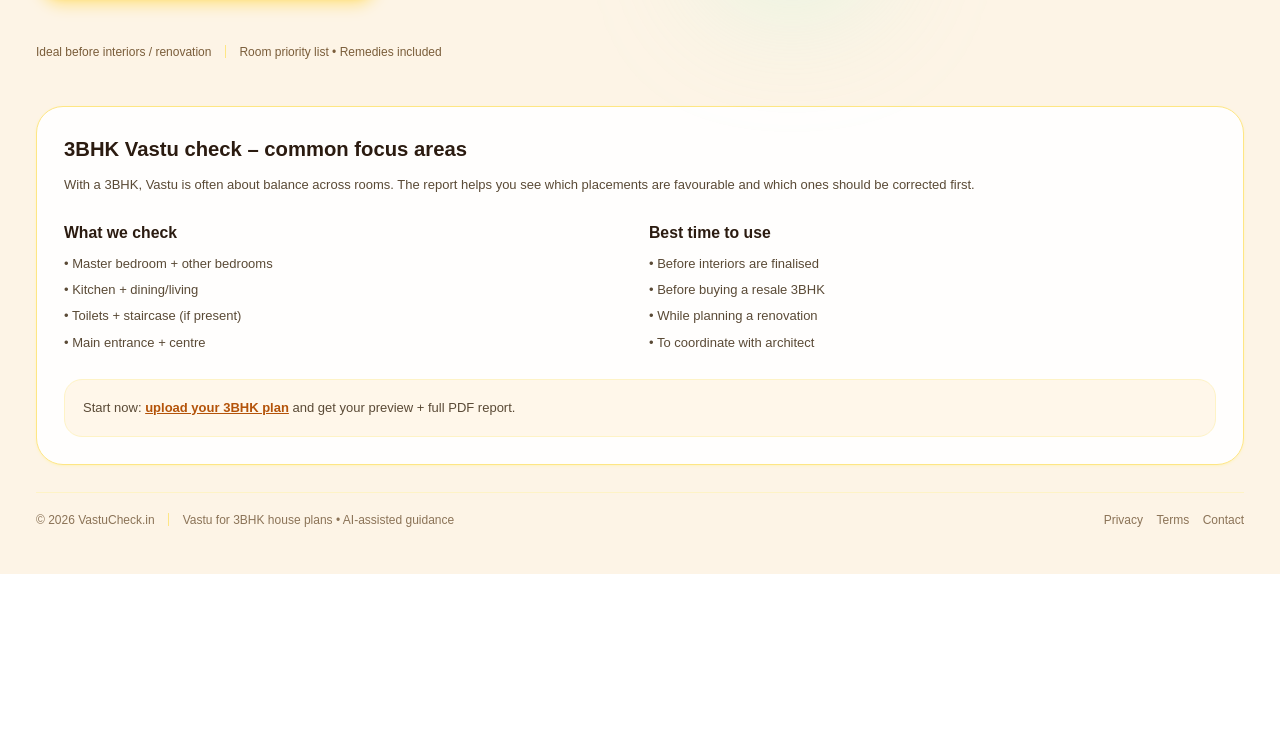
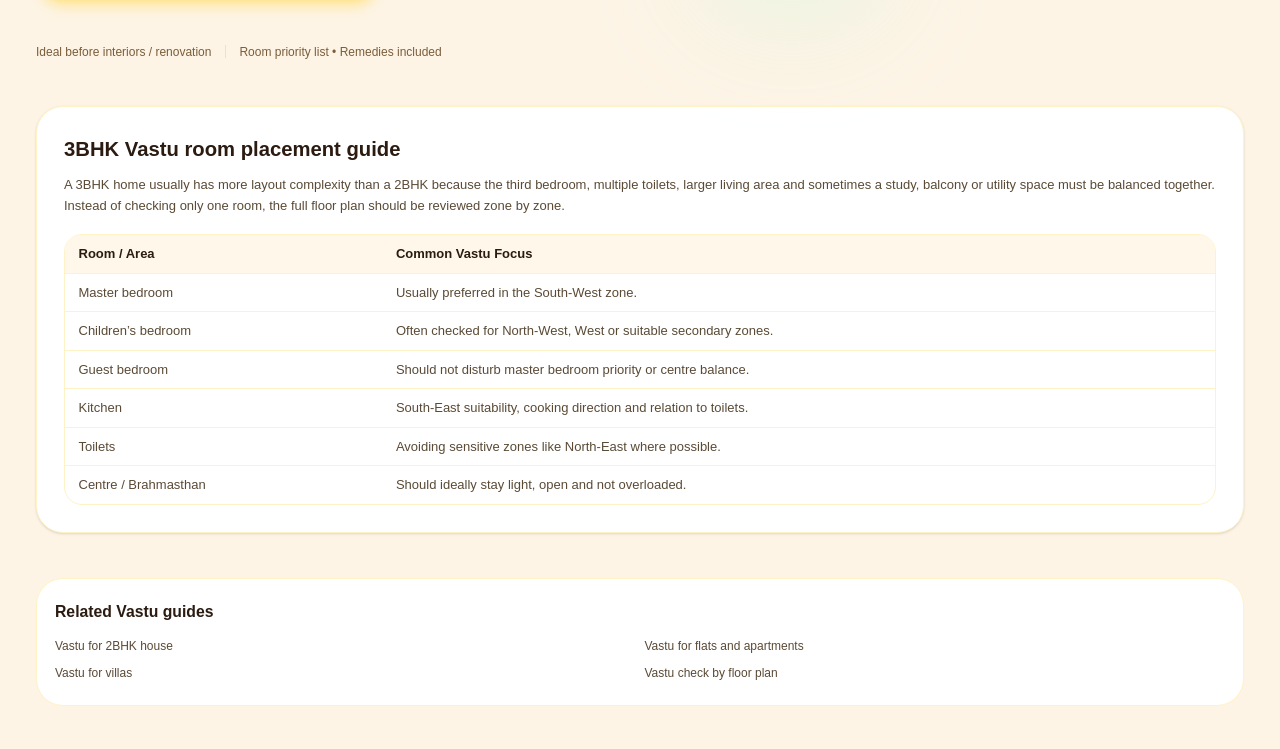
Before and after one commit to manojkumar3692/vastuAI, a Next.js app: page /vastu-for-3bhk-house in a window 1280 px wide. Shown: the part 695-1444 px from the top of the page. Before the commit the page ends 1269 px from the top, so only its background shows below. Built offline with nearby package versions, Linux system fonts and the light colour scheme; a web font is replaced by a local one.

Commit message:
seo changes 16_july_26

```diff
--- a/src/app/cancellations-and-refunds/page.tsx
+++ b/src/app/cancellations-and-refunds/page.tsx
@@ -79,10 +79,10 @@ export default function CancellationsRefundsPage() {
               <p className="mt-2 text-[13px] text-[#5a4a36] sm:text-[14px]">
                 you can write to us at{" "}
                 <a
-                  href="mailto:manoj.officialmail@gmail.com"
+                  href="mailto:houseofeonindia@gmail.com"
                   className="font-semibold text-emerald-700 underline underline-offset-2"
                 >
-                  manoj.officialmail@gmail.com
+                  houseofeonindia@gmail.com
                 </a>{" "}
                 with your{" "}
                 <span className="font-semibold">
--- a/src/app/contact/page.tsx
+++ b/src/app/contact/page.tsx
@@ -35,10 +35,10 @@ export default function ContactPage() {
               <p className="mt-1 text-[13px] text-[#5a4a36] sm:text-[14px]">
                 Write to us at{" "}
                 <a
-                  href="mailto:manoj.officialmail@gmail.com"
+                  href="mailto:houseofeonindia@gmail.com"
                   className="font-semibold text-emerald-700 underline underline-offset-2"
                 >
-                  manoj.officialmail@gmail.com
+                  houseofeonindia@gmail.com
                 </a>{" "}
                 for:
               </p>
--- a/src/app/page.tsx
+++ b/src/app/page.tsx
@@ -511,6 +511,27 @@ export default function HomePage() {
           </div>
         </section>
 
+        <section className="mt-10 rounded-3xl border border-amber-100 bg-white/90 px-4 py-5">
+  <h2 className="text-base font-semibold text-amber-900">
+    Check Vastu by home type
+  </h2>
+
+  <div className="mt-3 grid gap-2 text-[13px] text-amber-800 sm:grid-cols-2">
+    <a href="/vastu-for-2bhk-house" className="hover:underline">
+      Vastu for 2BHK house plan
+    </a>
+    <a href="/vastu-for-3bhk-house" className="hover:underline">
+      Vastu for 3BHK house plan
+    </a>
+    <a href="/vastu-for-flats" className="hover:underline">
+      Vastu for flats and apartments
+    </a>
+    <a href="/vastu-for-villas" className="hover:underline">
+      Vastu for villas and independent houses
+    </a>
+  </div>
+</section>
+
         {/* SEO CONTENT – Vastu for flats & villas */}
         <section className="mt-10 grid gap-6 rounded-3xl border border-amber-100 bg-white/80 px-4 py-6 text-[13px] text-amber-900 shadow-sm shadow-amber-100 sm:grid-cols-2 sm:px-6">
           <div>
@@ -630,7 +651,6 @@ export default function HomePage() {
         </section>
 
 {/* Explore more tools & property guides */}
-{/* Explore more tools & property guides */}
 <section className="mt-10 rounded-3xl border border-amber-100 bg-white/90 px-4 py-5">
   <h3 className="text-sm font-semibold text-amber-900">
     Explore Vastu tools & guides
--- a/src/app/shipping-policy/page.tsx
+++ b/src/app/shipping-policy/page.tsx
@@ -75,10 +75,10 @@ export default function ShippingPolicyPage() {
               <p className="mt-2 text-[13px] text-[#5a4a36] sm:text-[14px]">
                 You can email us at{" "}
                 <a
-                  href="mailto:manoj.officialmail@gmail.com"
+                  href="mailto:houseofeonindia@gmail.com"
                   className="font-semibold text-[#b05a12] underline underline-offset-2 hover:text-[#8a3f07]"
                 >
-                  manoj.officialmail@gmail.com
+                  houseofeonindia@gmail.com
                 </a>
                 . We will verify your details and help you with a fresh download
                 link or a copy of your report, wherever applicable.
--- a/src/app/vastu-for-2bhk-house/page.tsx
+++ b/src/app/vastu-for-2bhk-house/page.tsx
@@ -56,8 +56,7 @@ export default function VastuFor2BHKPage() {
         name: "What rooms are typically checked in a 2BHK Vastu report?",
         acceptedAnswer: {
           "@type": "Answer",
-          text:
-            "A 2BHK Vastu report typically checks the main entrance, living area, kitchen, master bedroom, second bedroom, toilets, pooja space (if any) and the Brahmasthan (centre).",
+          text: "A 2BHK Vastu report typically checks the main entrance, living area, kitchen, master bedroom, second bedroom, toilets, pooja space (if any) and the Brahmasthan (centre).",
         },
       },
       {
@@ -65,8 +64,7 @@ export default function VastuFor2BHKPage() {
         name: "Does this work for 2BHK flats and 2BHK independent houses?",
         acceptedAnswer: {
           "@type": "Answer",
-          text:
-            "Yes. Upload a clear 2D floor plan, set the correct North orientation and centre, then tag rooms. The engine maps each room into NE/SE/SW/NW zones and produces a score and verdicts.",
+          text: "Yes. Upload a clear 2D floor plan, set the correct North orientation and centre, then tag rooms. The engine maps each room into NE/SE/SW/NW zones and produces a score and verdicts.",
         },
       },
       {
@@ -74,8 +72,7 @@ export default function VastuFor2BHKPage() {
         name: "Can I use this before finalising my 2BHK plan with an architect?",
         acceptedAnswer: {
           "@type": "Answer",
-          text:
-            "Yes. The best time to run a Vastu check is before construction or major renovation so you can adjust room placements early and avoid costly changes later.",
+          text: "Yes. The best time to run a Vastu check is before construction or major renovation so you can adjust room placements early and avoid costly changes later.",
         },
       },
       {
@@ -83,8 +80,7 @@ export default function VastuFor2BHKPage() {
         name: "Do I need a Vastu consultant after this report?",
         acceptedAnswer: {
           "@type": "Answer",
-          text:
-            "Many people use the PDF report as a practical guide. If you want deeper consultation, you can share the structured PDF with a Vastu consultant or architect to discuss changes.",
+          text: "Many people use the PDF report as a practical guide. If you want deeper consultation, you can share the structured PDF with a Vastu consultant or architect to discuss changes.",
         },
       },
     ],
@@ -119,10 +115,16 @@ export default function VastuFor2BHKPage() {
           </div>
 
           <nav className="hidden items-center gap-4 text-xs sm:flex">
-            <a href="/" className="text-[11px] text-[#6b5340] hover:text-[#b65c10]">
+            <a
+              href="/"
+              className="text-[11px] text-[#6b5340] hover:text-[#b65c10]"
+            >
               Home
             </a>
-            <a href="/vastu" className="text-[11px] text-[#6b5340] hover:text-[#b65c10]">
+            <a
+              href="/vastu"
+              className="text-[11px] text-[#6b5340] hover:text-[#b65c10]"
+            >
               Start VastuCheck
             </a>
             <a
@@ -137,7 +139,10 @@ export default function VastuFor2BHKPage() {
             >
               Vastu for Villas
             </a>
-            <a href="/contact" className="text-[11px] text-[#6b5340] hover:text-[#b65c10]">
+            <a
+              href="/contact"
+              className="text-[11px] text-[#6b5340] hover:text-[#b65c10]"
+            >
               Contact
             </a>
           </nav>
@@ -148,7 +153,9 @@ export default function VastuFor2BHKPage() {
           <div className="space-y-7">
             <div className="inline-flex items-center gap-2 rounded-full border border-amber-200 bg-white/80 px-4 py-1.5 text-xs text-[#8b5a1b] shadow-sm shadow-amber-100 sm:text-sm">
               <span className="inline-flex h-1.5 w-1.5 animate-pulse rounded-full bg-emerald-500" />
-              <span>2BHK Vastu check • Room-wise verdicts • Downloadable PDF</span>
+              <span>
+                2BHK Vastu check • Room-wise verdicts • Downloadable PDF
+              </span>
             </div>
 
             <div className="space-y-4">
@@ -160,16 +167,23 @@ export default function VastuFor2BHKPage() {
                 using your floor plan.
               </h1>
               <p className="max-w-xl text-[14px] leading-relaxed text-[#5a4a36] sm:text-[15px]">
-                Upload your 2BHK floor plan, set North and the centre, then tag your rooms.
-                VastuCheck maps each room into NE/SE/SW/NW zones and generates a
-                <strong className="font-semibold text-[#b45309]"> Vastu score + room-wise verdicts</strong>{" "}
-                with practical remedies. Share the PDF with your family or architect.
+                Upload your 2BHK floor plan, set North and the centre, then tag
+                your rooms. VastuCheck maps each room into NE/SE/SW/NW zones and
+                generates a
+                <strong className="font-semibold text-[#b45309]">
+                  {" "}
+                  Vastu score + room-wise verdicts
+                </strong>{" "}
+                with practical remedies. Share the PDF with your family or
+                architect.
               </p>
               <p className="max-w-xl text-[14px] text-[#5a4a36]">
                 If you are searching for <strong>Vastu for 2BHK flat</strong> or
-<strong>2BHK apartment Vastu</strong>, the key factors include kitchen direction,
-master bedroom placement, toilet zones and entrance location. A floor-plan based
-Vastu check gives a clearer answer than general tips, especially for compact 2BHK layouts.
+                <strong>2BHK apartment Vastu</strong>, the key factors include
+                kitchen direction, master bedroom placement, toilet zones and
+                entrance location. A floor-plan based Vastu check gives a
+                clearer answer than general tips, especially for compact 2BHK
+                layouts.
               </p>
             </div>
 
@@ -178,7 +192,9 @@ Vastu check gives a clearer answer than general tips, especially for compact 2BH
                 <p className="mb-1 text-[10px] uppercase tracking-[0.18em] text-[#b65c10]/80">
                   Best for
                 </p>
-                <p className="text-lg font-semibold text-[#166534]">2BHK layout</p>
+                <p className="text-lg font-semibold text-[#166534]">
+                  2BHK layout
+                </p>
                 <p className="mt-1 text-[12px] text-[#6b5340]">
                   Works for flats and independent 2BHK houses.
                 </p>
@@ -188,7 +204,9 @@ Vastu check gives a clearer answer than general tips, especially for compact 2BH
                 <p className="mb-1 text-[10px] uppercase tracking-[0.18em] text-[#15803d]/80">
                   Facing
                 </p>
-                <p className="text-lg font-semibold text-[#15803d]">All directions</p>
+                <p className="text-lg font-semibold text-[#15803d]">
+                  All directions
+                </p>
                 <p className="mt-1 text-[12px] text-[#6b5340]">
                   East / North / West / South facing supported.
                 </p>
@@ -198,7 +216,9 @@ Vastu check gives a clearer answer than general tips, especially for compact 2BH
                 <p className="mb-1 text-[10px] uppercase tracking-[0.18em] text-[#b65c10]/80">
                   Output
                 </p>
-                <p className="text-lg font-semibold text-[#b45309]">PDF report</p>
+                <p className="text-lg font-semibold text-[#b45309]">
+                  PDF report
+                </p>
                 <p className="mt-1 text-[12px] text-[#6b5340]">
                   Room-wise verdicts + remedies you can act on.
                 </p>
@@ -228,14 +248,9 @@ Vastu check gives a clearer answer than general tips, especially for compact 2BH
               <span className="h-3 w-px bg-amber-200" />
               <span>Digital blueprint • Sharable PDF</span>
             </div>
-            <div className="flex flex-wrap items-center gap-3 pt-3 text-[11px] text-[#7a5d3a] sm:text-[12px]">
-  <span>Useful before construction or renovation</span>
-  <span className="h-3 w-px bg-amber-200" />
-  <span>Digital blueprint • Sharable PDF</span>
-</div>
-
             <p className="text-[12px] text-[#7a5d3a]">
-  Most searched: 2BHK Vastu for east-facing, north-facing & apartment layouts.
+              Most searched: 2BHK Vastu for east-facing, north-facing &
+              apartment layouts.
             </p>
           </div>
 
@@ -252,8 +267,12 @@ Vastu check gives a clearer answer than general tips, especially for compact 2BH
               <div className="mt-3 space-y-2 rounded-2xl border border-amber-100 bg-white/95 p-3 text-[12px] text-[#3f3a34] shadow-sm">
                 <div className="flex items-baseline justify-between gap-3">
                   <div>
-                    <p className="text-[11px] text-[#7c5b2e]">Overall Vastu score</p>
-                    <p className="mt-1 text-xl font-semibold text-[#15803d]">74 / 100</p>
+                    <p className="text-[11px] text-[#7c5b2e]">
+                      Overall Vastu score
+                    </p>
+                    <p className="mt-1 text-xl font-semibold text-[#15803d]">
+                      74 / 100
+                    </p>
                     <p className="text-[11px] text-[#166534]">
                       Strong zones, a few practical fixes suggested.
                     </p>
@@ -273,7 +292,9 @@ Vastu check gives a clearer answer than general tips, especially for compact 2BH
 
               <div className="mt-4 space-y-1 text-[11px] text-[#7c5b2e]">
                 <p>Run the same check on your real 2BHK plan in 2–3 minutes.</p>
-                <p className="font-medium text-[#166534]">Share the PDF with your architect.</p>
+                <p className="font-medium text-[#166534]">
+                  Share the PDF with your architect.
+                </p>
               </div>
 
               <div className="mt-4 flex flex-wrap gap-2 text-[11px]">
@@ -316,10 +337,11 @@ Vastu check gives a clearer answer than general tips, especially for compact 2BH
               2BHK Vastu check – what this report covers
             </h2>
             <p className="mt-2 text-[12px] leading-relaxed text-[#5a4a36] sm:text-[13px]">
-              Your 2BHK plan is mapped into Vastu zones (North, South, East, West and
-              NE/SE/SW/NW). The report highlights which placements are favourable,
-              which need attention, and suggests practical remedies—especially for
-              kitchen, bedrooms, toilets and the centre (Brahmasthan).
+              Your 2BHK plan is mapped into Vastu zones (North, South, East,
+              West and NE/SE/SW/NW). The report highlights which placements are
+              favourable, which need attention, and suggests practical
+              remedies—especially for kitchen, bedrooms, toilets and the centre
+              (Brahmasthan).
             </p>
           </div>
 
@@ -327,18 +349,8 @@ Vastu check gives a clearer answer than general tips, especially for compact 2BH
             <div>
               <h3 className="text-sm font-semibold">Common 2BHK checks</h3>
               <ul className="mt-2 space-y-1.5 text-[12px] text-[#5a4a36] sm:text-[13px]">
-              <li>
-• Kitchen zone (SE preference)
-<a href="/vastu-for-kitchen-direction" className="text-emerald-700 underline ml-1">
-(kitchen Vastu rules)
-</a>
-</li>
-<li>
-• Master bedroom zone (SW preference)
-<a href="/vastu-for-bedroom" className="text-emerald-700 underline ml-1">
-(bedroom Vastu guide)
-</a>
-</li>
+              <li>• Kitchen zone, especially South-East suitability</li>
+              <li>• Master bedroom zone, especially South-West placement</li>
                 <li>• Toilets (avoid NE; remedies if unavoidable)</li>
                 <li>• Main entrance zone</li>
                 <li>• Centre (Brahmasthan) openness</li>
@@ -358,7 +370,10 @@ Vastu check gives a clearer answer than general tips, especially for compact 2BH
           <div className="rounded-2xl border border-amber-100 bg-[#fff7ea] p-4">
             <p className="text-[12px] text-[#5a4a36] sm:text-[13px]">
               Ready to check your plan?{" "}
-              <a href="/vastu" className="font-semibold text-[#b45309] underline">
+              <a
+                href="/vastu"
+                className="font-semibold text-[#b45309] underline"
+              >
                 Upload your 2BHK floor plan here
               </a>{" "}
               and get your Vastu preview + PDF report.
--- a/src/app/vastu-for-3bhk-house/page.tsx
+++ b/src/app/vastu-for-3bhk-house/page.tsx
@@ -279,6 +279,77 @@ export default function VastuFor3BHKPage() {
           </div>
         </section>
 
+        <section className="mt-10 rounded-3xl border border-amber-100 bg-white px-4 py-6 shadow-sm sm:px-6">
+  <h2 className="text-base font-semibold sm:text-lg">
+    3BHK Vastu room placement guide
+  </h2>
+
+  <p className="mt-2 text-[12px] leading-relaxed text-[#5a4a36] sm:text-[13px]">
+    A 3BHK home usually has more layout complexity than a 2BHK because the third bedroom,
+    multiple toilets, larger living area and sometimes a study, balcony or utility space
+    must be balanced together. Instead of checking only one room, the full floor plan
+    should be reviewed zone by zone.
+  </p>
+
+  <div className="mt-4 overflow-hidden rounded-2xl border border-amber-100">
+    <table className="w-full text-left text-[12px] text-[#5a4a36] sm:text-[13px]">
+      <thead className="bg-[#fff7ea] text-[#2b1b10]">
+        <tr>
+          <th className="px-3 py-2">Room / Area</th>
+          <th className="px-3 py-2">Common Vastu Focus</th>
+        </tr>
+      </thead>
+      <tbody>
+        <tr className="border-t border-amber-100">
+          <td className="px-3 py-2">Master bedroom</td>
+          <td className="px-3 py-2">Usually preferred in the South-West zone.</td>
+        </tr>
+        <tr className="border-t border-amber-100">
+          <td className="px-3 py-2">Children’s bedroom</td>
+          <td className="px-3 py-2">Often checked for North-West, West or suitable secondary zones.</td>
+        </tr>
+        <tr className="border-t border-amber-100">
+          <td className="px-3 py-2">Guest bedroom</td>
+          <td className="px-3 py-2">Should not disturb master bedroom priority or centre balance.</td>
+        </tr>
+        <tr className="border-t border-amber-100">
+          <td className="px-3 py-2">Kitchen</td>
+          <td className="px-3 py-2">South-East suitability, cooking direction and relation to toilets.</td>
+        </tr>
+        <tr className="border-t border-amber-100">
+          <td className="px-3 py-2">Toilets</td>
+          <td className="px-3 py-2">Avoiding sensitive zones like North-East where possible.</td>
+        </tr>
+        <tr className="border-t border-amber-100">
+          <td className="px-3 py-2">Centre / Brahmasthan</td>
+          <td className="px-3 py-2">Should ideally stay light, open and not overloaded.</td>
+        </tr>
+      </tbody>
+    </table>
+  </div>
+</section>
+
+<section className="mt-10 rounded-3xl border border-amber-100 bg-white px-4 py-5">
+  <h3 className="text-sm font-semibold text-[#2b1b10]">
+    Related Vastu guides
+  </h3>
+
+  <div className="mt-3 grid gap-2 text-[12px] text-[#5a4a36] sm:grid-cols-2">
+    <a href="/vastu-for-2bhk-house" className="hover:underline">
+      Vastu for 2BHK house
+    </a>
+    <a href="/vastu-for-flats" className="hover:underline">
+      Vastu for flats and apartments
+    </a>
+    <a href="/vastu-for-villas" className="hover:underline">
+      Vastu for villas
+    </a>
+    <a href="/vastu-check-for-house-plan" className="hover:underline">
+      Vastu check by floor plan
+    </a>
+  </div>
+</section>
+
         <section
           id="faq"
           className="mt-10 space-y-6 rounded-3xl border border-amber-200 bg-white/90 px-4 py-6 shadow-sm shadow-amber-100 sm:px-6"
--- a/src/app/vastu/page.tsx
+++ b/src/app/vastu/page.tsx
@@ -1236,7 +1236,7 @@ export default function VastuPage() {
                     <div className="mt-2 text-[10px] text-[#7a6046]">
                       After selecting a room,{" "}
                       <span className="font-semibold">
-                        It gets placed in the iamge
+                      It gets placed on the image
                       </span>{" "}
                     </div>
                   </div>
```
Also changed, not shown: src/app/privacy-policy/page.tsx (+4 -4 lines), src/app/sitemap.ts (+39 -38 lines). Lines whose indentation alone changed are shown as unchanged.
